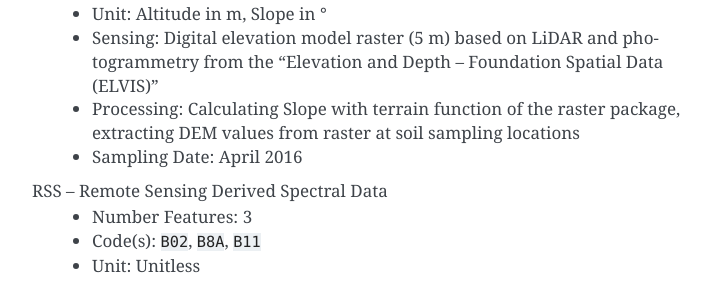
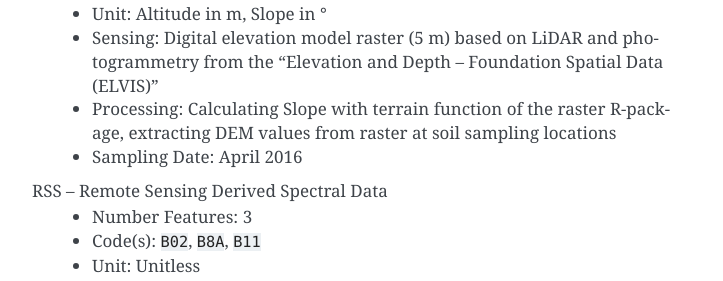
Before and after one commit to a11to1n3/LimeSoDa, a Sphinx documentation site: the page built from docs/source/datasets/NSW_52.rst, in a window 1280 px wide and 900 px high, scrolled down 1472 px. Shown: the part 163-444 px from the top of the window, without its empty margins (388-1111 px from the left). Built offline with Sphinx 7.4.7, drawn with Linux system fonts in a browser that asks for light colours; pages that are not in the unit, such as notebooks, are missing from menus.

```diff
--- a/docs/source/datasets/NSW_52.rst
+++ b/docs/source/datasets/NSW_52.rst
@@ -61,7 +61,7 @@ DEM – Digital Elevation Model and Terrain Parameters
     * Code(s): ``Altitude``, ``Slope``
     * Unit: Altitude in m, Slope in °
     * Sensing: Digital elevation model raster (5 m) based on LiDAR and photogrammetry from the "Elevation and Depth – Foundation Spatial Data (ELVIS)"
-    * Processing: Calculating Slope with terrain function of the raster package, extracting DEM values from raster at soil sampling locations
+    * Processing: Calculating Slope with terrain function of the raster R-package, extracting DEM values from raster at soil sampling locations
     * Sampling Date: April 2016
 
 RSS – Remote Sensing Derived Spectral Data
--- a/docs/source/datasets/SA_112.rst
+++ b/docs/source/datasets/SA_112.rst
@@ -60,7 +60,7 @@ DEM – Digital Elevation Model and Terrain Parameters
     * Code(s): ``Altitude``, ``Slope``
     * Unit: Altitude in m, Slope in °
     * Sensing: Digital elevation model raster (5 m) based on LiDAR and photogrammetry from "GeoBasis-DE / LVermGeo ST"
-    * Processing: Calculating Slope with terrain function of the raster package, extracting DEM values from raster at soil sampling locations
+    * Processing: Calculating Slope with terrain function of the raster R-package, extracting DEM values from raster at soil sampling locations
     * Sampling Date: Unknown
 
 ERa – Apparent Electrical Resistivity
```
